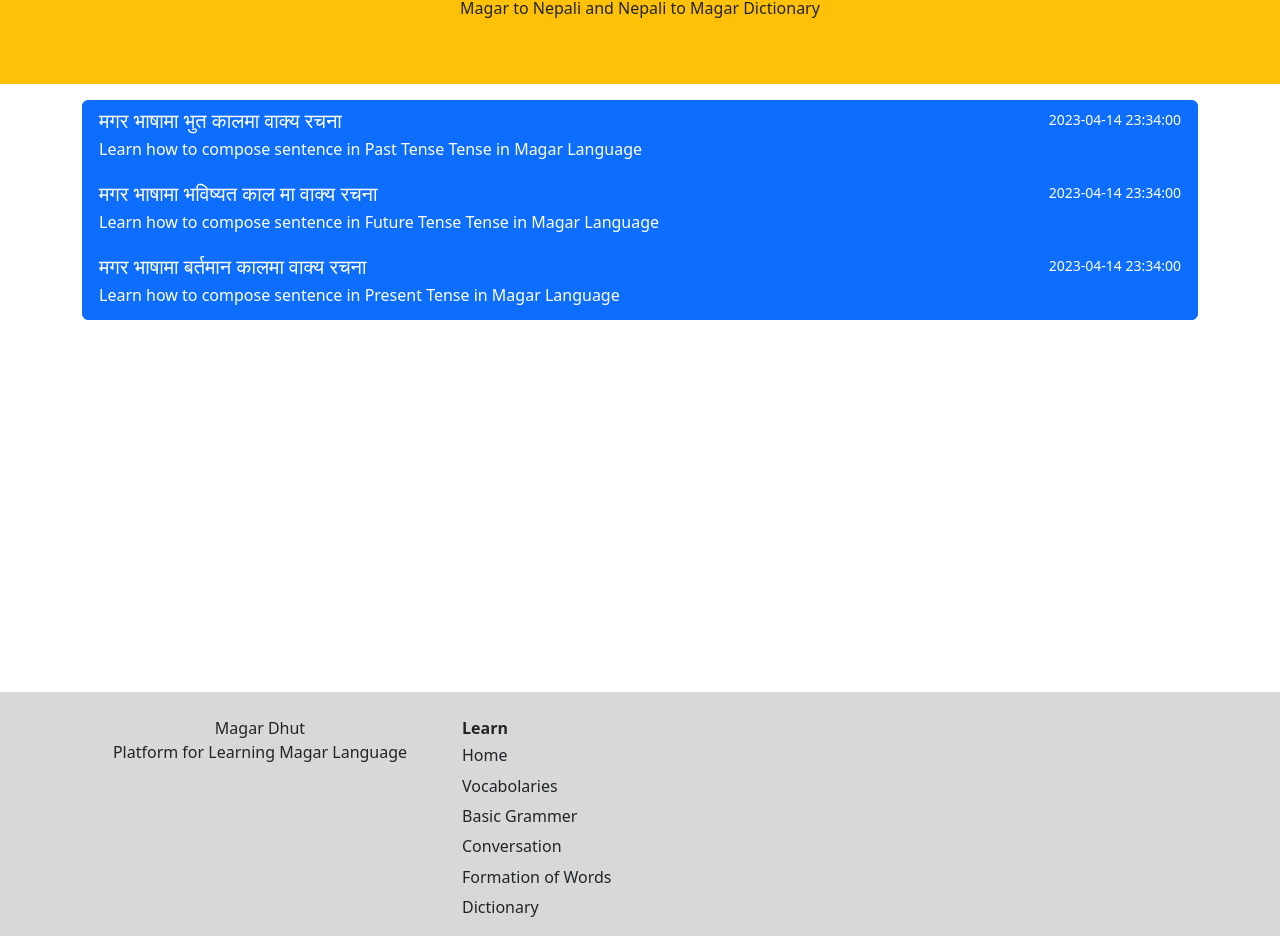
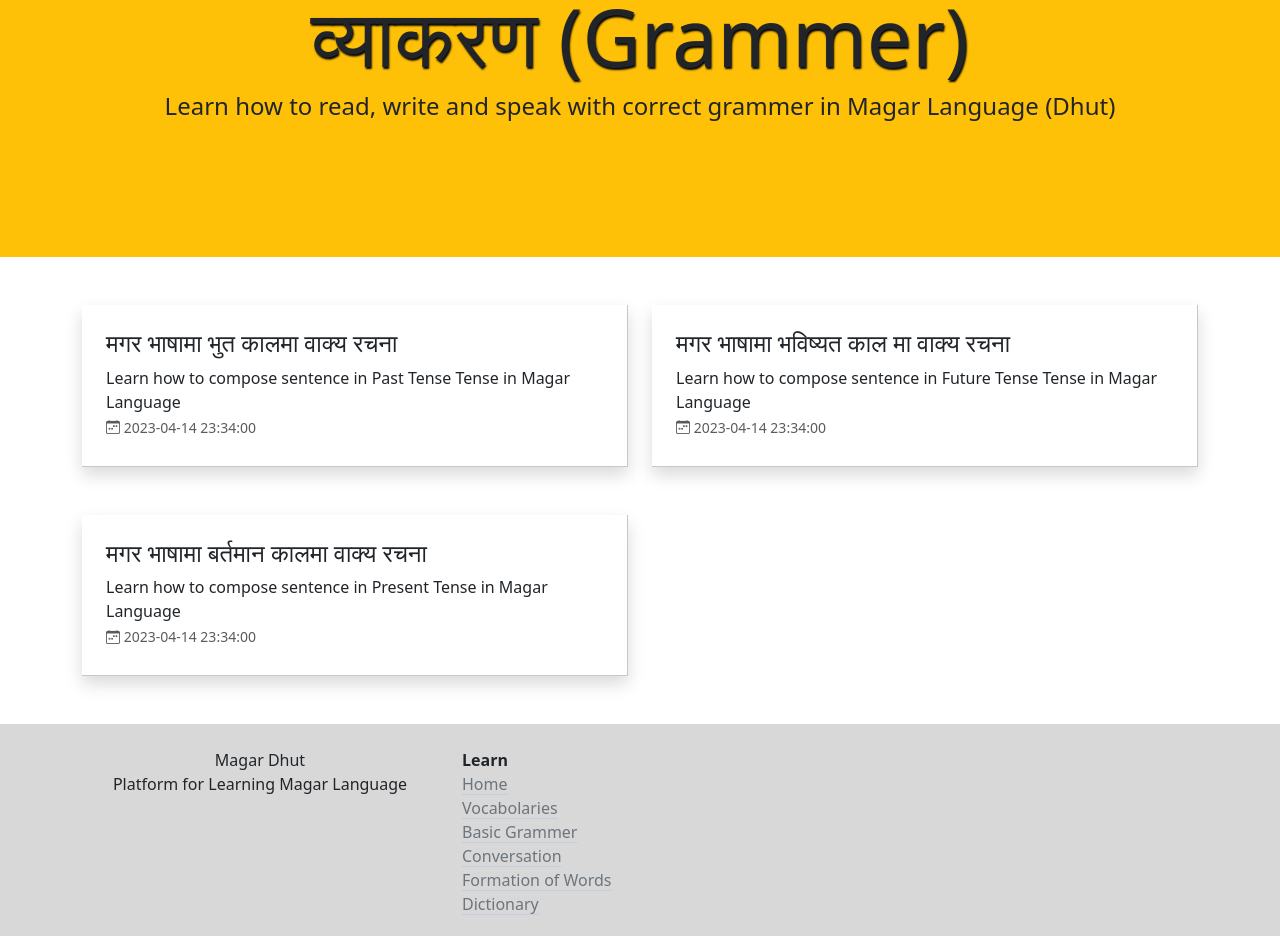
Before and after one commit to msucil/magardhut, a Next.js app: page /learn/grammer in a window 1280 px wide. Shown: the part 164-1100 px from the top of the page. Built offline with nearby package versions, Linux system fonts and the light colour scheme.

Commit message:
add bootstrap-icons and style categorywise home page

```diff
--- a/package.json
+++ b/package.json
@@ -14,6 +14,7 @@
     "@types/react-dom": "18.0.11",
     "@vercel/analytics": "^0.1.11",
     "bootstrap": "5.3.0-alpha3",
+    "bootstrap-icons": "^1.10.4",
     "clsx": "^1.2.1",
     "eslint": "8.37.0",
     "eslint-config-next": "13.3.0",
--- a/src/components/footer/footer.tsx
+++ b/src/components/footer/footer.tsx
@@ -11,13 +11,13 @@ function Footer() {
                     </div>
                     <div className="col-md-4">
                         <div><strong>Learn</strong></div>
-                        <ul className={styles['footer-link']}>
-                            <li className=""><a href=''>Home</a></li>
-                            <li className=""><a href=''>Vocabolaries</a></li>
-                            <li className=""><a href=''>Basic Grammer</a></li>
-                            <li className=""><a href=''>Conversation</a></li>
-                            <li className=""><a href=''>Formation of Words</a></li>
-                            <li className=""><a href=''>Dictionary</a></li>
+                        <ul className={'list-unstyled'}>
+                            <li className=""><a href='' className='link-offset-2 link-underline link-underline-opacity-10 link-secondary'>Home</a></li>
+                            <li className=""><a className='link-offset-2 link-underline link-underline-opacity-10 link-secondary' href=''>Vocabolaries</a></li>
+                            <li className=""><a className='link-offset-2 link-underline link-underline-opacity-10 link-secondary' href=''>Basic Grammer</a></li>
+                            <li className=""><a className='link-offset-2 link-underline link-underline-opacity-10 link-secondary' href=''>Conversation</a></li>
+                            <li className=""><a className='link-offset-2 link-underline link-underline-opacity-10 link-secondary' href=''>Formation of Words</a></li>
+                            <li className=""><a className='link-offset-2 link-underline link-underline-opacity-10 link-secondary' href=''>Dictionary</a></li>
                         </ul>
                     </div>
                     <div className="col-md-4"></div>
--- a/src/pages/learn/grammer/index.tsx
+++ b/src/pages/learn/grammer/index.tsx
@@ -11,40 +11,43 @@ export default function GrammerHome({ articles }: InferGetStaticPropsType<typeof
     <>
       <Head>
         <title>Platform for Learning Magar Language | Magar Dhut</title>
-        <meta name="description" content="Generated by create next app" />
+        <meta name="description" content="Learn Magar Language" />
         <meta name="viewport" content="width=device-width, initial-scale=1" />
       </Head>
       <div className='min-vh-100 '>
-        <section className='col-md-12 bg-warning mb-3' style={{ height: ' 25vh !important' }}>
-          <section className='text-center p-5'>
-            <h1>Basic Grammer</h1>
-            <p>Magar to Nepali and Nepali to Magar Dictionary</p>
-          </section>
-
+        <section className='bg-warning mb-3 d-flex'>
+          <div className='text-center' style={{ width: '100%', marginTop: '6rem', marginBottom: '8rem' }}>
+            <h1 style={{ textShadow: '1px 2px 2px BLACK', fontSize: '5rem' }}>व्याकरण (Grammer)</h1>
+            <h4>Learn how to read, write and speak with correct grammer in Magar Language (Dhut)</h4>
+          </div>
         </section>
-        <div className='container'>
-          <div className="list-group">
+        <section className='container'>
+          <div className="row mt-5">
             {
               articles.map((a) => (
-                <Link className='list-group-item list-group-item-action active' aria-current='true' key={a.id}
-                  href={`/learn/grammer/${a.id}`}
-                >
-                  <div className="d-flex w-100 justify-content-between">
-                    <h5 className="mb-1">{a.title}</h5>
-                    <small>{a.date}</small>
+
+                <div className="col-md-6" key={a.id}>
+                  <div className="p-4 border-0 border-end border-bottom border-secondary-subtle position-relative shadow mb-5">
+                    <div className="article-body">
+                      <h4>
+                        <Link className='text-decoration-none text-body stretched-link' href={`/learn/grammer/${a.id}`}>{a.title}</Link>
+                      </h4>
+                      <div className="article-text">{a.description}</div>
+                      <div className="text-body-secondary small lh-lg"><i className="bi bi-calendar-week"></i> {a.date}</div>
+                    </div>
                   </div>
-                  <p className="mb-1">{a.description}</p>
-                  {/* <small>And some small print.</small> */}
-                </Link>
-                // <a href="#" className="" aria-current="true" key={a.id}>
 
-                // </a>
+                </div>
               )
               )}
           </div>
-        </div>
+
+        </section>
       </div>
 
+      <style jsx>{`
+
+      `}</style>
     </>
   )
 }
--- a/src/styles/globals.scss
+++ b/src/styles/globals.scss
@@ -12,10 +12,16 @@
 @import "bootstrap/scss/mixins";
 @import "bootstrap/scss/utilities";
 
+// Reboot
+@import "bootstrap/scss/reboot";
+
+// a {
+//     text-decoration: none;
+//     color: var(--bs-body-color);
+// }
 
 // Layout & components
-@import "bootstrap/scss/root";
-@import "bootstrap/scss/reboot";
+
 @import "bootstrap/scss/type";
 @import "bootstrap/scss/images";
 @import "bootstrap/scss/containers";
@@ -53,6 +59,8 @@
 @import "bootstrap/scss/utilities/api";
 @import "bootstrap/scss/root";
 
+@import "bootstrap-icons/font/bootstrap-icons.scss";
+
 //optionsl
 // @import "bootstrap/scss/reboot";
 // @import "bootstrap/scss/type";
```
Also changed, not shown: src/pages/learn/grammer/[id].tsx (+9 -8 lines), 1 other file (tests, documents, lock files or other folders).
